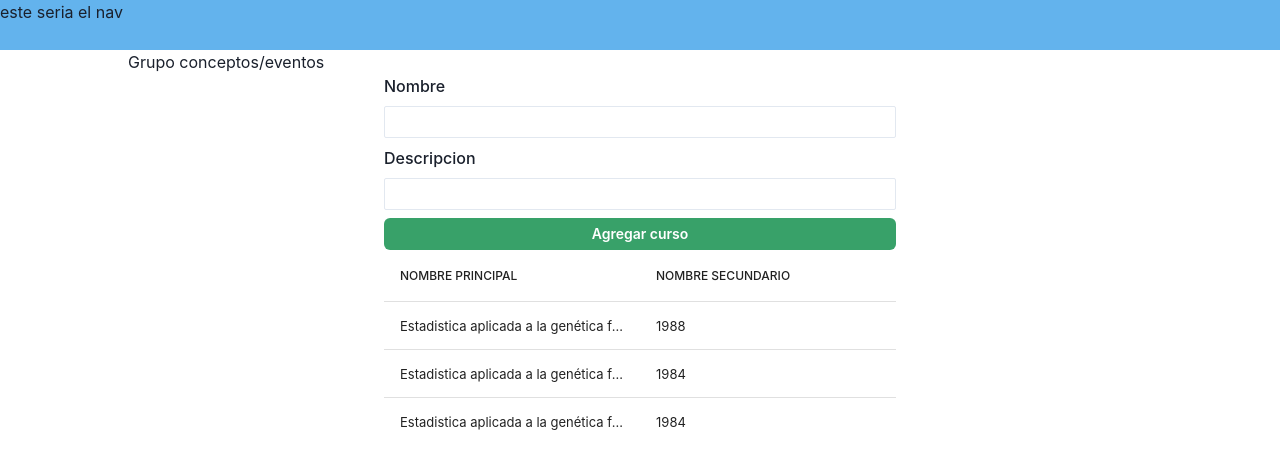
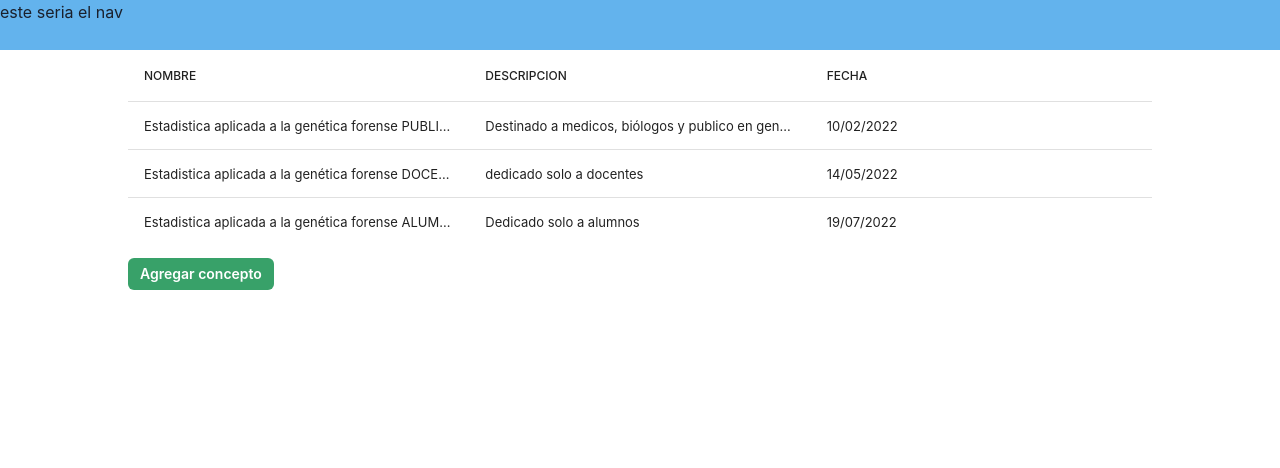
Before and after one commit to ucsedass/abmconceptosFrontEnd, a Next.js app: page /inicio in a window 1280 px wide. Shown: the top 468 px of the page. Built offline with nearby package versions, Linux system fonts and the light colour scheme.

Commit message:
con modal areglado

```diff
--- a/components/Nav.js
+++ b/components/Nav.js
@@ -1,5 +1,6 @@
 import React from "react";
-import { Box } from "@chakra-ui/layout";
+
+import { Box } from "@chakra-ui/react";
 const Nav = () => {
   return (
     <Box w="100%" bg="blue.300" h="50px">
--- a/next.config.js
+++ b/next.config.js
@@ -1,6 +1,6 @@
 /** @type {import('next').NextConfig} */
 const nextConfig = {
   reactStrictMode: true,
-}
+};
 
-module.exports = nextConfig
+//module.exports = nextConfig
--- a/pages/_app.js
+++ b/pages/_app.js
@@ -1,7 +1,7 @@
-import "../styles/globals.css";
-
+import React from "react";
 import { ChakraProvider } from "@chakra-ui/react";
 import Layout from "../components/Layout";
+
 function MyApp({ Component, pageProps }) {
   return (
     <ChakraProvider>
--- a/pages/inicio.js
+++ b/pages/inicio.js
@@ -1,15 +1,36 @@
 import React from "react";
-import { Box, FormControl, FormLabel, Input, Button } from "@chakra-ui/react";
+import {
+  Box,
+  FormControl,
+  FormLabel,
+  Input,
+  Button,
+  Modal,
+  ModalOverlay,
+  ModalContent,
+  ModalHeader,
+  ModalFooter,
+  ModalBody,
+  ModalCloseButton,
+  useDisclosure,
+  Flex,
+  Spacer,
+} from "@chakra-ui/react";
 import Tabla from "react-data-table-component";
 const Inicio = () => {
+  const { isOpen, onOpen, onClose } = useDisclosure();
   const columns = [
     {
-      name: "NOMBRE PRINCIPAL",
+      name: "NOMBRE ",
       selector: (row) => row.nombre,
     },
     {
-      name: "NOMBRE SECUNDARIO",
-      selector: (row) => row.nombreSec,
+      name: "DESCRIPCION",
+      selector: (row) => row.descripcion,
+    },
+    {
+      name: "FECHA",
+      selector: (row) => row.fecha,
     },
   ];
 
@@ -17,24 +38,43 @@ const Inicio = () => {
     {
       id: 1,
       nombre: "Estadistica aplicada a la genética forense PUBLICO-GENERAL",
-      nombreSec: "1988",
+      descripcion: "Destinado a medicos, biólogos y publico en general",
+      fecha: "10/02/2022",
     },
     {
       id: 2,
       nombre: "Estadistica aplicada a la genética forense DOCENTES",
-      nombreSec: "1984",
+      descripcion: "dedicado solo a docentes",
+      fecha: "14/05/2022",
     },
     {
       id: 3,
-      nombre: "Estadistica aplicada a la genética forense DOCENTES",
-      nombreSec: "1984",
+      nombre: "Estadistica aplicada a la genética forense ALUMNOS",
+      descripcion: "Dedicado solo a alumnos",
+      fecha: "19/07/2022",
     },
   ];
   return (
     <>
       <Box w="80%" mx="auto">
-        <p>Grupo conceptos/eventos</p>
-        <Box w="50%" mx="auto">
+        <Tabla mt="" columns={columns} data={data} />
+        <Button onClick={onOpen} colorScheme="green" mt={3} size="sm">
+          Agregar concepto
+        </Button>
+
+        <Flex>
+          <Box></Box>
+          <Spacer />
+          <Box></Box>
+        </Flex>
+      </Box>
+
+      <Modal isOpen={isOpen} onClose={onClose}>
+        <ModalOverlay />
+        <ModalContent>
+          <ModalHeader>Grupo conceptos/eventos</ModalHeader>
+          <ModalCloseButton />
+          <ModalBody>
             <FormControl mb={2}>
               <FormLabel>Nombre</FormLabel>
               <Input size="sm" id="nombre" />
@@ -43,12 +83,19 @@ const Inicio = () => {
               <FormLabel>Descripcion</FormLabel>
               <Input size="sm" id="descripcion" />
             </FormControl>
-          <Button mt={2} size="sm" w="100%" colorScheme="green">
-            Agregar curso
+            <FormControl>
+              <FormLabel>Fecha</FormLabel>
+              <Input size="sm" type="date" />
+            </FormControl>
+          </ModalBody>
+          <ModalFooter>
+            <Button colorScheme="blue" mr={3} onClick={onClose}>
+              Cerrar
             </Button>
-          <Tabla mt="" columns={columns} data={data} />
-        </Box>
-      </Box>
+            <Button colorScheme="green">guardar</Button>
+          </ModalFooter>
+        </ModalContent>
+      </Modal>
     </>
   );
 };
```
Also changed, not shown: package.json (+20 -13 lines), pages/Conceptos.js (deleted, +0 -10 lines), 1 other file (tests, documents, lock files or other folders). Lines whose indentation alone changed are shown as unchanged.
